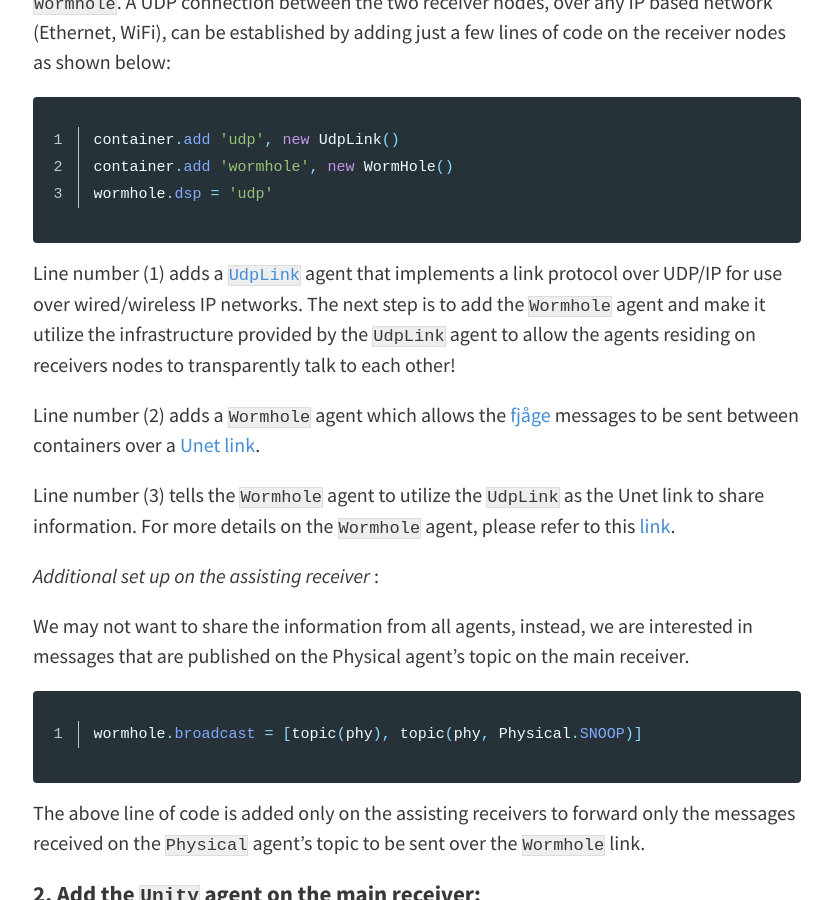
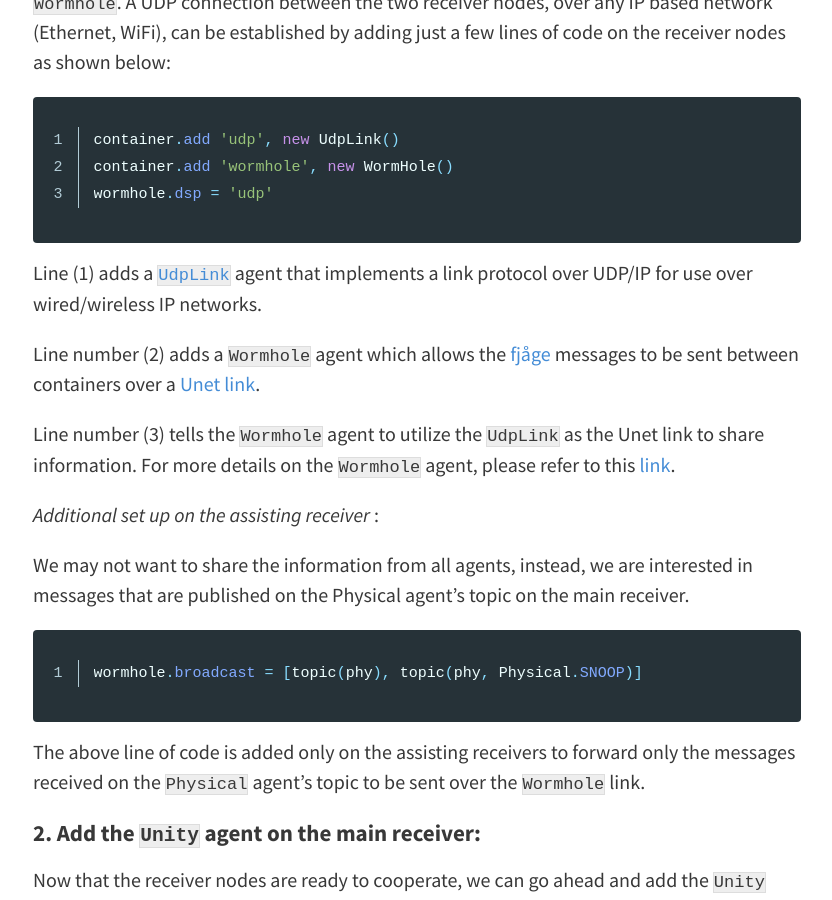
Before and after one commit to org-arl/unet-blog, a Jekyll site: the page built from _posts/2020-03-30-exploting-spatial-diversity-using-unetstack3.md, in a window 1280 px wide and 900 px high, scrolled down 2719 px. Shown: the whole window, without its empty margins (223-1055 px from the left). Built offline with Jekyll 4.4.1, drawn with Linux system fonts in a browser that asks for light colours; comment, search, counter and statistics services are not loaded.

Commit message:
fix(blog): updated based on comment 3
Co-Authored-By: Chinmay Pendharkar <chinmay@subnero.com>

````diff
--- a/_posts/2020-03-30-exploting-spatial-diversity-using-unetstack3.md
+++ b/_posts/2020-03-30-exploting-spatial-diversity-using-unetstack3.md
@@ -51,7 +51,7 @@ container.add 'udp', new UdpLink()
 container.add 'wormhole', new WormHole()
 wormhole.dsp = 'udp'
 ```
-Line number (1) adds a [`UdpLink`](https://unetstack.net/handbook/unet-handbook_wired_and_over_the_air_links.html) agent that implements a link protocol over UDP/IP for use over wired/wireless IP networks. The next step is to add the `Wormhole` agent and make it utilize the infrastructure provided by the `UdpLink` agent to allow the agents residing on receivers nodes to transparently talk to each other!
+Line (1) adds a [`UdpLink`](https://unetstack.net/handbook/unet-handbook_wired_and_over_the_air_links.html) agent that implements a link protocol over UDP/IP for use over wired/wireless IP networks.
 
 Line number (2) adds a `Wormhole` agent which allows the [fjåge](https://fjage.readthedocs.io/en/latest/) messages to be sent between containers over a [Unet link](https://unetstack.net/handbook/unet-handbook_introduction.html).
 
````
